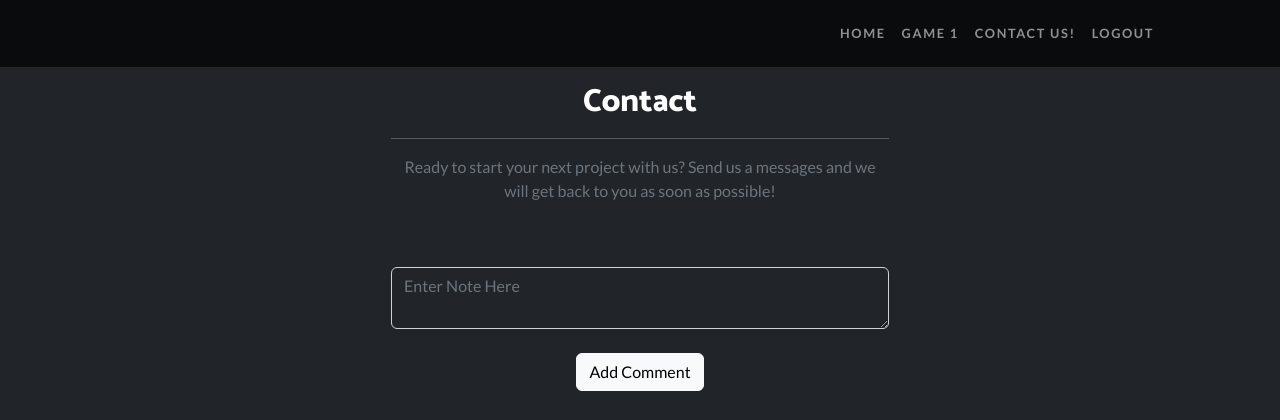
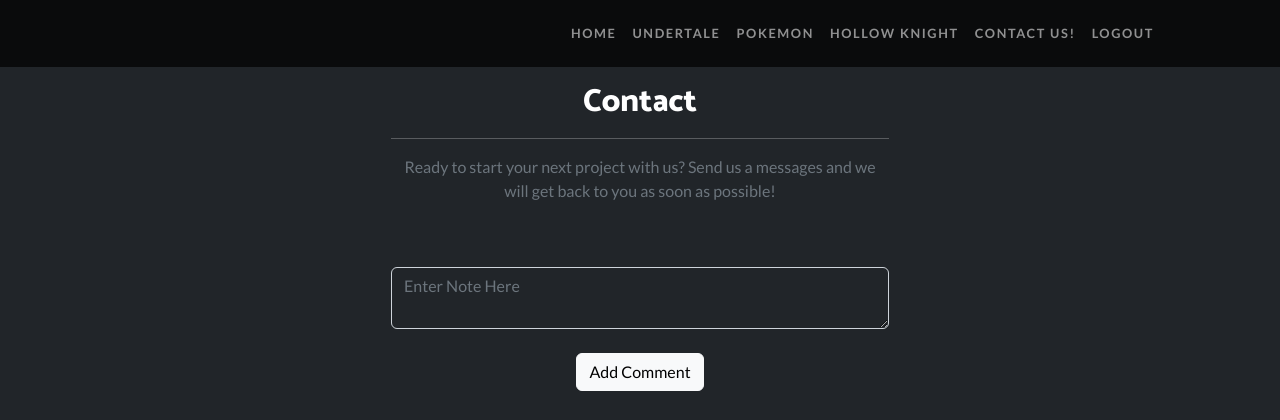
Before and after one commit to iec-creem/Web-Development-Assessment, a Flask app: page /contact in a window 1280 px wide. Shown: the top 420 px of the page. Run offline with Flask 3, Linux system fonts and the light colour scheme; the visitor is signed in with stand-in values (Sample User, id 1); data that the repository does not hold is empty; some libraries are stand-ins or nearby versions.

Commit message:
added routes to games and added games to navbar

```diff
--- a/Flask_Web/website/templates/template.html
+++ b/Flask_Web/website/templates/template.html
@@ -24,7 +24,9 @@
                 <div class="collapse navbar-collapse" id="navbarResponsive">
                     <ul class="navbar-nav ms-auto">
                         <li class="nav-item"><a class="nav-link" href="/home">Home</a></li>
-                        <li class="nav-item"><a class="nav-link" href="/game1">Game 1</a></li>
+                        <li class="nav-item"><a class="nav-link" href="/undertale">Undertale</a></li>
+                        <li class="nav-item"><a class="nav-link" href="/pokemon">Pokemon</a></li>
+                        <li class="nav-item"><a class="nav-link" href="/hollow-knight">Hollow Knight</a></li>
                         {% if user.is_authenticated %}
                         <li class="nav-item"><a class="nav-link" href="/contact">Contact us!</a></li>
                         <li class="nav-item"><a class="nav-link" href="/logout">Logout</a></li>
--- a/Flask_Web/website/views.py
+++ b/Flask_Web/website/views.py
@@ -15,10 +15,20 @@ views = Blueprint("views", __name__)
 def home():
     return render_template("home.html", user=current_user)
 
-# game1 route
-@views.route("/game1")
-def game1():
+# Undertale route
+@views.route("/undertale")
+def undertale():
     return render_template("game1.html", user=current_user)
+
+# Pokemon route
+@views.route("/pokemon")
+def pokemon():
+    return render_template("game2.html", user=current_user)
+
+# Hollow Knight route
+@views.route("/hollow-knight")
+def hollow_knight():
+    return render_template("game3.html", user=current_user)
 
 # contact route
 @views.route("/contact", methods=['POST', 'GET'])
```
